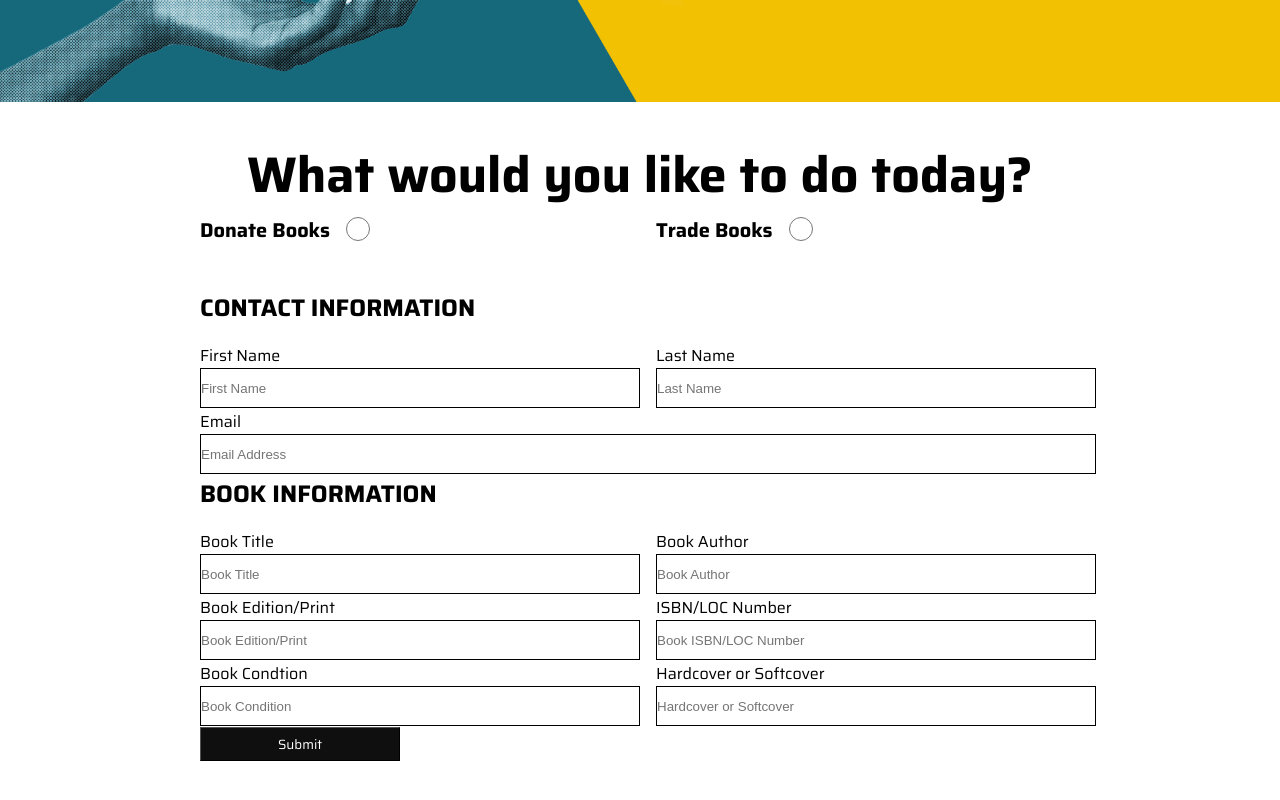
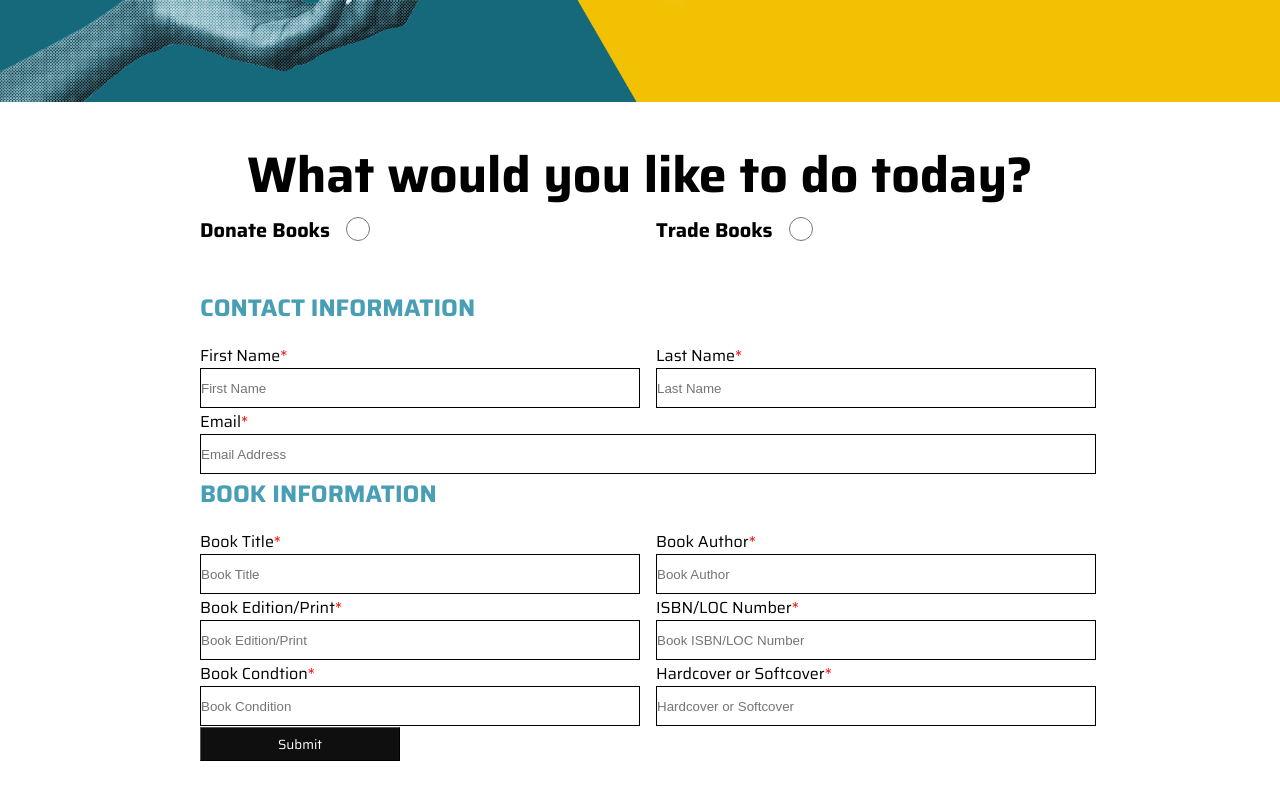
Before and after one commit to tcooper98/JoyBirdBooks, a React (Create React App) app in the folder frontend/: page /donate in a window 1280 px wide. Shown: the part 586-1386 px from the top of the page. Built offline with nearby package versions, Linux system fonts and the light colour scheme.

Commit message:
Feb 2, 2023, 7:53 PM

```diff
--- a/frontend/src/pages/donate/donate.css
+++ b/frontend/src/pages/donate/donate.css
@@ -28,6 +28,11 @@
     width: 1000px;
     gap: 1rem;
 }
+
+.sub-title {
+    color: #489fb5;
+}
+
 .donate-radiobuttons{
     font-size: 20px;
     font-weight: bold;
@@ -50,6 +55,11 @@ input[type="radio"]{
     min-height: 80%;
     background-color: #ffffff;
     border: 1px solid;
+}
+
+.required-input::after {
+    content: "*";
+    color: red;
 }
 
 .full-width {
@@ -75,14 +85,6 @@ input[type="radio"]{
     margin: 15px;
     padding: 15px;
     background-color: white;
-    .sub-title {
-        color: #489fb5;
-    }
-
-    .required-input::after {
-        content: "*";
-        color: red;
-    }
     color: #489fb5;
     border-radius: 5px;
 }
@@ -117,7 +119,6 @@ input[type="radio"]{
     }
 }
 
-
 .donate-submitbutton {
     text-align: center;
     width: 200px;
@@ -126,7 +127,6 @@ input[type="radio"]{
     color: rgb(255, 255, 255);
     background-color: rgb(15, 15, 15);
     margin-bottom: 125px;
-
 }
 
 .donate-submitbutton:hover {
```
